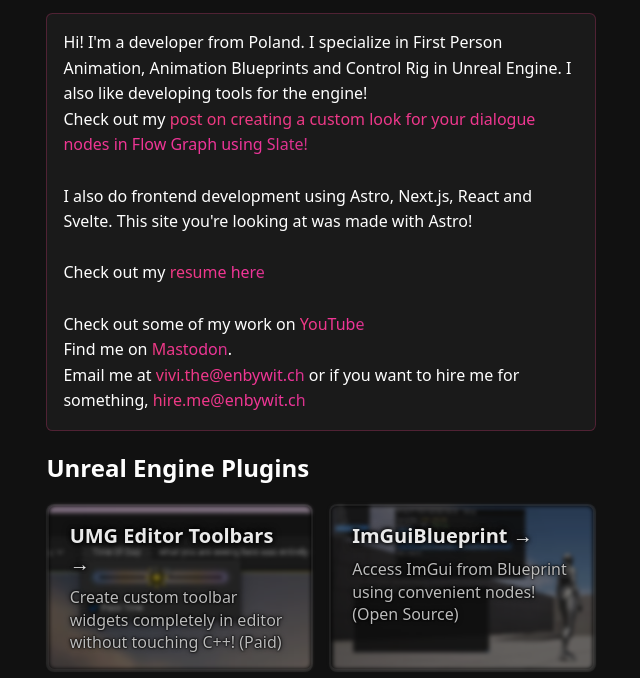
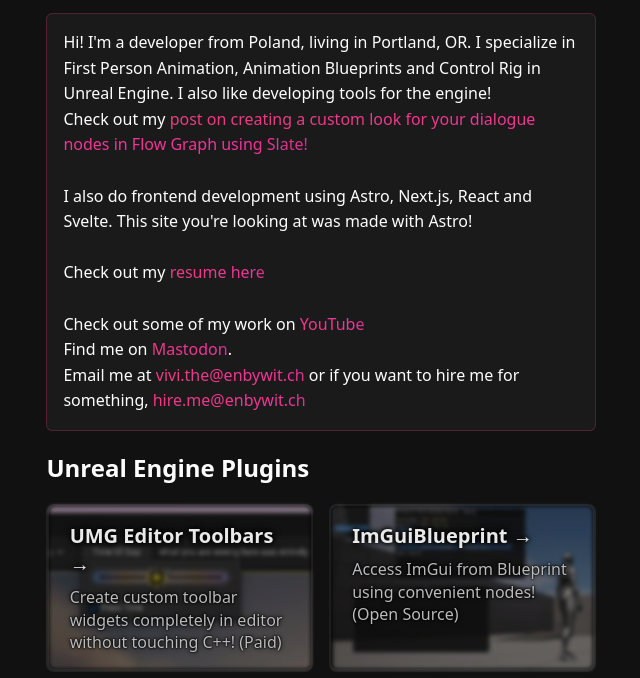
Before and after one commit to TheEnbyWitch/TheEnbyWitch-Website, an Astro site in the folder proud-parallax/: page / in a window 1280 px wide. Shown: the part 122-800 px from the top of the page, without its empty margins (319-959 px from the left). Built offline with nearby package versions, Linux system fonts and the light colour scheme; Astro itself is replaced by a stand-in of ours.

Commit message:
Update index.astro

```diff
--- a/proud-parallax/src/pages/index.astro
+++ b/proud-parallax/src/pages/index.astro
@@ -12,7 +12,7 @@
       <span class="pronouns">[she/fae/they]</span>
     </subtitle>
     <p class="instructions">
-      Hi! I'm a developer from Poland. I specialize in First Person Animation,
+      Hi! I'm a developer from Poland, living in Portland, OR. I specialize in First Person Animation,
       Animation Blueprints and Control Rig in Unreal Engine. I also like
       developing tools for the engine!<br />
        Check out my <a
```
